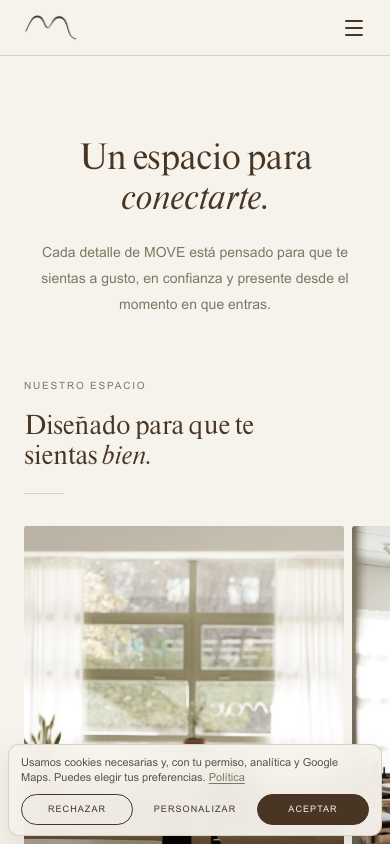
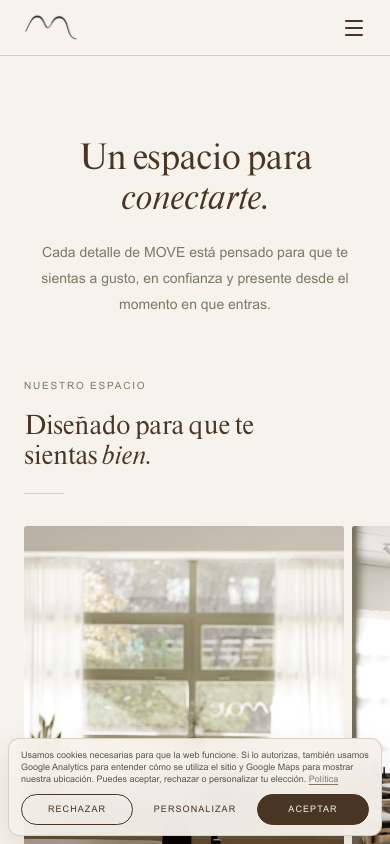
Before and after one commit to reimarcano/move-web, a React (Vite) app: page /estudio in a window 390 px wide. Shown: the top 844 px of the page. Built offline with nearby package versions, Linux system fonts and the light colour scheme.

Commit message:
Keep mobile cookie banner compact

```diff
--- a/src/components/CookieConsent.tsx
+++ b/src/components/CookieConsent.tsx
@@ -104,7 +104,7 @@ export function CookieConsentProvider({ children }: { children: ReactNode }) {
         <aside aria-label="Preferencias de cookies" className="fixed bottom-2 left-2 right-2 z-[10001] mx-auto max-w-[1040px] rounded-[11px] border border-[#D8D0BF]/90 bg-[#F6F3EC]/95 px-3 py-2.5 shadow-[0_12px_30px_rgba(73,53,35,0.12)] backdrop-blur-md sm:bottom-4 sm:rounded-[14px] sm:px-5 sm:py-3.5">
           <div className="sm:flex sm:items-center sm:gap-6">
             <div className="min-w-0 flex-1">
-              <p className="mb-2 text-[11px] leading-[1.4] text-[#5E5146] sm:hidden">Usamos cookies necesarias y, con tu permiso, analítica y Google Maps. Puedes elegir tus preferencias. <a href="/cookies" className="text-[#7F7763] underline underline-offset-2">Política</a></p>
+              <p className="mb-2 text-[9px] leading-[1.35] text-[#5E5146] sm:hidden">Usamos cookies necesarias para que la web funcione. Si lo autorizas, también usamos Google Analytics para entender cómo se utiliza el sitio y Google Maps para mostrar nuestra ubicación. Puedes aceptar, rechazar o personalizar tu elección. <a href="/cookies" className="text-[#7F7763] underline underline-offset-2">Política</a></p>
               <div className="hidden sm:block">
                 <p className="mb-1 font-serif text-[18px] text-[#493523]">Configuración de cookies</p>
                 <p className="mb-0 text-[12px] leading-[1.55] text-[#5E5146]">Utilizamos cookies necesarias para que la web funcione correctamente. Si lo autorizas, activamos Google Analytics para comprender de forma agregada el uso del sitio y Google Maps para mostrar nuestra ubicación. Puedes aceptar, rechazar o personalizar tu elección.</p>
```
